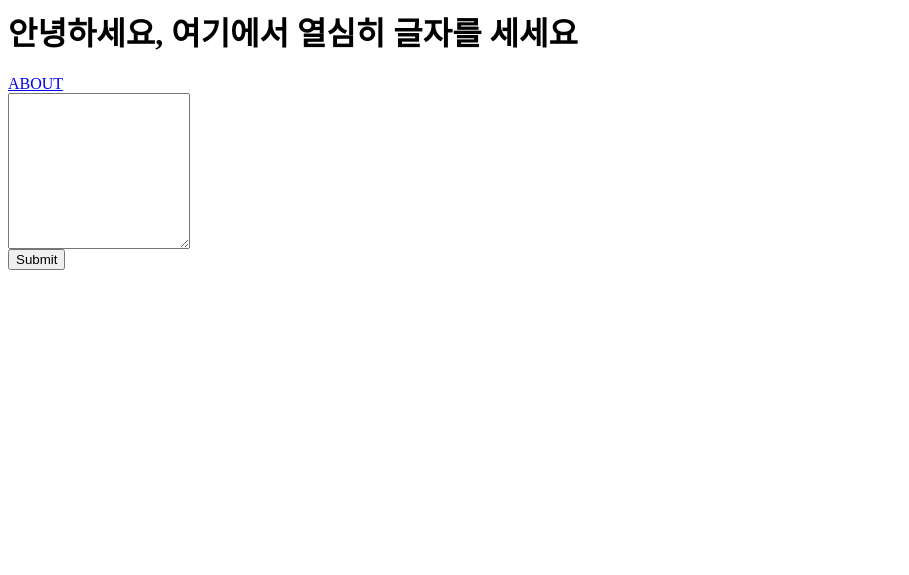
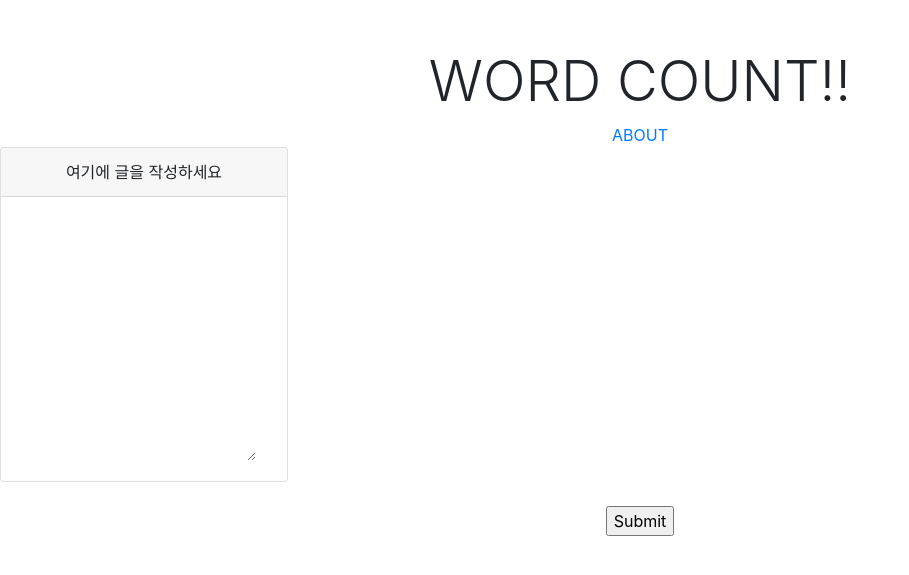
Before and after one commit to Boraming/wordcounter, a Django app: page / in a window 1280 px wide. Shown: the top 575 px of the page, without its empty margins (0-909 px from the left). Run offline with Django 3.2, Linux system fonts and the light colour scheme; some libraries are stand-ins or nearby versions.

Commit message:
wordcount-1

```diff
--- a/wordcount/templates/home.html
+++ b/wordcount/templates/home.html
@@ -1,9 +1,72 @@
-<h1>안녕하세요, 여기에서 열심히 글자를 세세요</h1>
+<html lang="en">
 
-<a href="{%url 'about'%}">ABOUT</a>
+<head>
+  <link rel="stylesheet" href="https://stackpath.bootstrapcdn.com/bootstrap/4.3.1/css/bootstrap.min.css"
+    integrity="sha384-ggOyR0iXCbMQv3Xipma34MD+dH/1fQ784/j6cY/iJTQUOhcWr7x9JvoRxT2MZw1T" crossorigin="anonymous">
+  <script src="https://code.jquery.com/jquery-3.3.1.slim.min.js"
+    integrity="sha384-q8i/X+965DzO0rT7abK41JStQIAqVgRVzpbzo5smXKp4YfRvH+8abtTE1Pi6jizo"
+    crossorigin="anonymous"></script>
+  <script src="https://cdnjs.cloudflare.com/ajax/libs/popper.js/1.14.7/umd/popper.min.js"
+    integrity="sha384-UO2eT0CpHqdSJQ6hJty5KVphtPhzWj9WO1clHTMGa3JDZwrnQq4sF86dIHNDz0W1"
+    crossorigin="anonymous"></script>
+  <script src="https://stackpath.bootstrapcdn.com/bootstrap/4.3.1/js/bootstrap.min.js"
+    integrity="sha384-JjSmVgyd0p3pXB1rRibZUAYoIIy6OrQ6VrjIEaFf/nJGzIxFDsf4x0xIM+B07jRM"
+    crossorigin="anonymous"></script>
+  <meta charset="utf-8">
+  <meta name="viewport" content="width=device-width, initial-scale=1, shrink-to-fit=no">
+  <meta name="description" content="">
+  <meta name="author" content="Mark Otto, Jacob Thornton, and Bootstrap contributors">
+  <meta name="generator" content="Jekyll v3.8.5">
+  <title>My WordCount</title>
 
-<form action="{%url 'result'%}">
-    <textarea colos="40" rows="10" name="fulltext"></textarea>
-    <br>
-    <input type="submit" vlue="Count!">
-</form>
+  <link rel="canonical" href="https://getbootstrap.com/docs/4.3/examples/pricing/">
+
+  <!-- Bootstrap core CSS -->
+  <link href="/docs/4.3/dist/css/bootstrap.min.css" rel="stylesheet"
+    integrity="sha384-ggOyR0iXCbMQv3Xipma34MD+dH/1fQ784/j6cY/iJTQUOhcWr7x9JvoRxT2MZw1T" crossorigin="anonymous">
+
+
+  <style>
+    .bd-placeholder-img {
+      font-size: 1.125rem;
+      text-anchor: middle;
+      -webkit-user-select: none;
+      -moz-user-select: none;
+      -ms-user-select: none;
+      user-select: none;
+    }
+
+    @media (min-width: 768px) {
+      .bd-placeholder-img-lg {
+        font-size: 3.5rem;
+      }
+    }
+  </style>
+
+  <!-- Custom styles for this template -->
+  <link href="pricing.css" rel="stylesheet">
+</head>
+
+<body>
+  <div class="pricing-header py-10 pt-md-5 mx-10 text-center">
+    <h1 class="display-4">WORD COUNT!!</h1>
+
+
+    <a href="{%url 'about'%}">ABOUT</a>
+
+    <form action="{%url 'result'%}">
+      <div class="card" style="max-width: 18rem;">
+        <div class="card-header">여기에 글을 작성하세요</div>
+        <div class="card-body text-secondary">
+          <textarea colos="100" rows="10" style="border:0;" name="fulltext"></textarea>
+
+        </div>
+      </div>
+
+      <br>
+      <input type="submit" vlue="Count!">
+    </form>
+
+  </div>
+
+</body>
```
